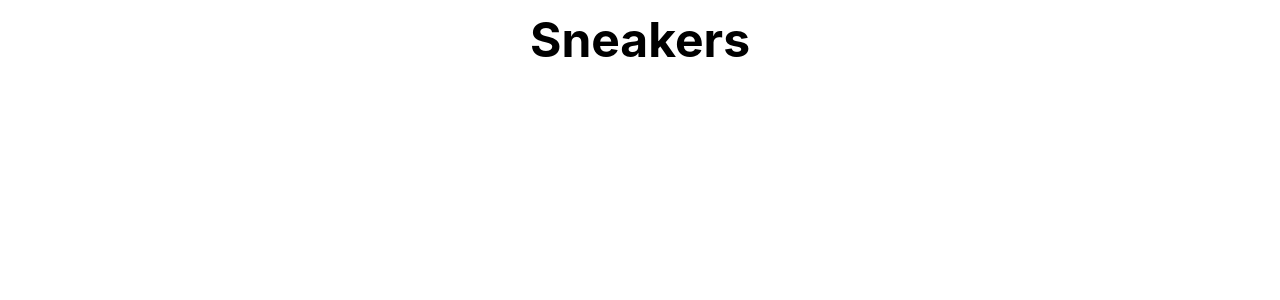
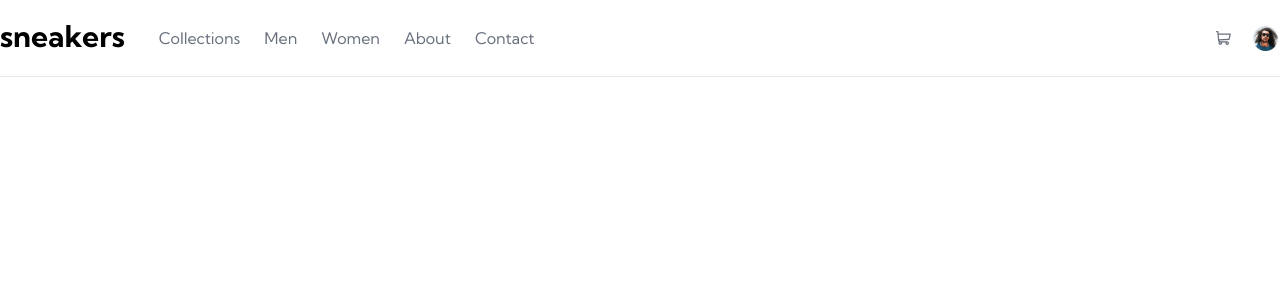
Before and after one commit to caducoder/ecommerce-nextjs, a Next.js app: page / in a window 1280 px wide. Shown: the top 300 px of the page. Built offline with nearby package versions, Linux system fonts and the light colour scheme.

Commit message:
feat: add navbar

```diff
--- /dev/null
+++ b/components/Navbar/CartPopover.tsx
@@ -0,0 +1,25 @@
+import React from 'react'
+import { createPortal } from 'react-dom';
+import Image from 'next/image'
+
+export const CartPopover = ({ open }: { open: boolean }) => {
+    return (
+        <>
+            {open &&
+                createPortal(
+                    <div className="relative w-[100vw]">
+                        <div className='border rounded-md m-2 '>
+                            <p className="font-bold p-5">Cart</p>
+                            <hr />
+                            <div className='p-4 h-[240px] flex items-center justify-center'>
+                                <span className='text-gray-500 font-bold'>Your cart is empty</span>
+                            </div>
+
+                        </div>
+                    </div>,
+                    document.body // elemento html que irá ser o pai, ex: document.body
+                )
+            }
+        </>
+    )
+}
--- /dev/null
+++ b/components/Navbar/index.tsx
@@ -0,0 +1,78 @@
+import Image from 'next/image'
+import { CartPopover } from './CartPopover'
+import { useState } from 'react'
+
+const pages = [
+    'Collections',
+    'Men',
+    'Women',
+    'About',
+    'Contact'
+]
+
+export default function Navbar() {
+    const [isOpenPopover, setIsOpenPopover] = useState(false)
+    const [isOpenMobileMenu, setIsOpenMobileMenu] = useState(false)
+
+    const handleOpenPopover = () => {
+        setIsOpenPopover((prev: boolean) => !prev)
+    }
+
+    const handleOpenMenu = () => {
+        setIsOpenPopover(false)
+        setIsOpenMobileMenu(true)
+    }
+    return (
+        <header className="md:container mx-auto flex flex-row items-center justify-between p-4 md:px-0 border-b">
+            <div className='flex flex-row items-center gap-2'>
+                <button className='p-2 md:hidden' onClick={handleOpenMenu}>
+                    <Image
+                        src={"/images/icon-menu.svg"}
+                        alt='Menu icon'
+                        width={15}
+                        height={20} />
+                </button>
+                <h1 className='text-3xl font-bold font-kumbh mb-1'>sneakers</h1>
+                <nav className='hidden md:block ml-4'>
+                    <ul className='flex flex-row gap-1'>
+                        {pages.map((pg, i) => (
+                            <li key={i} className='p-2 text-dark-grayish-blue cursor-pointer border-2 border-transparent hover:text-black hover:border-b-orange'>{pg}</li>
+                        ))}
+                    </ul>
+                </nav>
+            </div>
+            <div className='flex flex-row items-center gap-3'>
+                <button className='p-2' onClick={handleOpenPopover}>
+                    <Image
+                        src={"/images/icon-cart.svg"}
+                        alt='Menu icon'
+                        width={15}
+                        height={20}
+                    />
+                </button>
+                <CartPopover open={isOpenPopover} />
+                <div className="rounded-full hover:border-orange border-white border-2">
+                    <Image src={"/images/image-avatar.png"} alt='' width={25} height={25} />
+                </div>
+            </div>
+            <div className={`absolute bottom-0 left-0 h-[100vh] z-99 w-full bg-stone-700/50 ${isOpenMobileMenu ? 'block' : 'hidden'}`}></div>
+            <div className={`transition absolute bottom-0 left-0 ease-in-out duration-300 bg-white w-2/3 h-full p-5 ${!isOpenMobileMenu ? '-translate-x-[100%]' : 'translate-x-0'}`}>
+                <button className='p-2 mb-6' onClick={() => setIsOpenMobileMenu(false)}>
+                    <Image
+                        src={"/images/icon-close.svg"}
+                        alt='Close mobile menu icon'
+                        width={15}
+                        height={20}
+                    />
+                </button>
+                <nav>
+                    <ul>
+                        {pages.map((pg, i) => (
+                            <li key={i} className='p-2 font-bold cursor-pointer'>{pg}</li>
+                        ))}
+                    </ul>
+                </nav>
+            </div>
+        </header>
+    )
+}
--- a/package.json
+++ b/package.json
@@ -9,6 +9,7 @@
     "lint": "next lint"
   },
   "dependencies": {
+    "@headlessui/react": "^1.7.16",
     "next": "13.4.12",
     "react": "18.2.0",
     "react-dom": "18.2.0"
@@ -16,6 +17,7 @@
   "devDependencies": {
     "@types/node": "20.4.5",
     "@types/react": "18.2.17",
+    "@types/react-dom": "^18.2.7",
     "autoprefixer": "^10.4.14",
     "eslint": "8.46.0",
     "eslint-config-next": "13.4.12",
--- a/pages/index.tsx
+++ b/pages/index.tsx
@@ -1,5 +1,6 @@
 import Head from 'next/head'
 import Image from 'next/image'
+import Navbar from '../components/Navbar'
 
 export default function Home() {
   return (
@@ -9,9 +10,9 @@ export default function Home() {
         <meta name="description" content="Sneakers E-commerce Page" />
         <link rel="icon" href="/favicon.ico" />
       </Head>
+      <Navbar />
+      <main>
 
-      <main>
-        <h1 className="text-5xl font-bold text-center py-4">Sneakers</h1>
       </main>
     </div>
   )
--- a/styles/globals.css
+++ b/styles/globals.css
@@ -8,8 +8,8 @@ html,
 body {
   padding: 0;
   margin: 0;
-  font-family: -apple-system, BlinkMacSystemFont, Segoe UI, Roboto, Oxygen,
-    Ubuntu, Cantarell, Fira Sans, Droid Sans, Helvetica Neue, sans-serif;
+  font-family: 'Kumbh Sans', sans-serif;
+  overflow: hidden;
 }
 
 a {
@@ -20,13 +20,3 @@ a {
 * {
   box-sizing: border-box;
 }
-
-@media (prefers-color-scheme: dark) {
-  html {
-    color-scheme: light;
-  }
-  body {
-    color: #000;
-    background: #fff;
-  }
-}
--- a/tailwind.config.js
+++ b/tailwind.config.js
@@ -6,8 +6,16 @@ module.exports = {
   ],
   theme: {
     extend: {
+      colors: {
+        "orange": 'hsl(26, 100%, 55%)',
+        "pale-orange": 'hsl(25, 100%, 94%)',
+        "dark-blue": "hsl(220, 13%, 13%)",
+        "dark-grayish-blue": "hsl(219, 9%, 45%)",
+        "blue": "hsl(220, 14%, 75%)",
+        "light-blue": "hsl(223, 64%, 98%)"
+      },
       fontFamily: {
-        kumbh: ["KumbhSans", "sans-serif"]
+        'kumbh': ["Kumbh Sans", "sans-serif"]
       }
     },
   },
```
Also changed, not shown: 1 other file (tests, documents, lock files or other folders).
